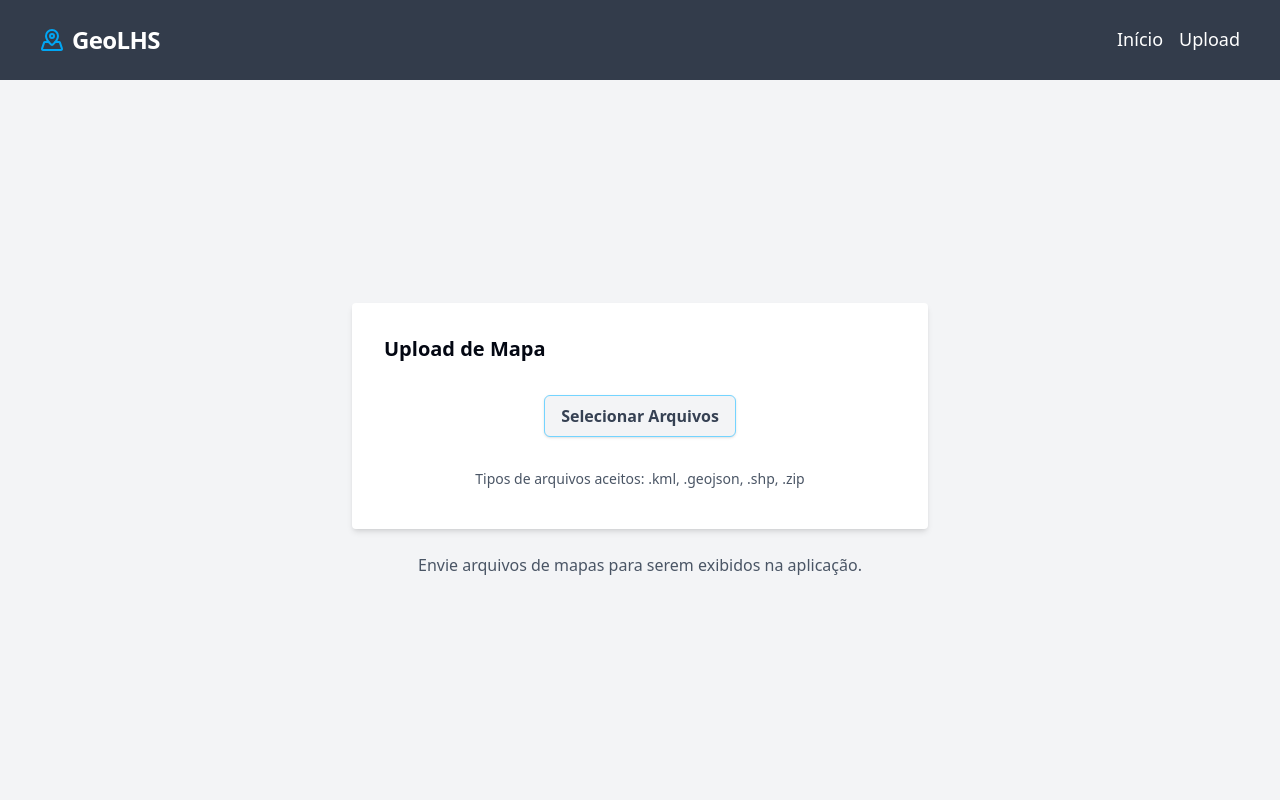
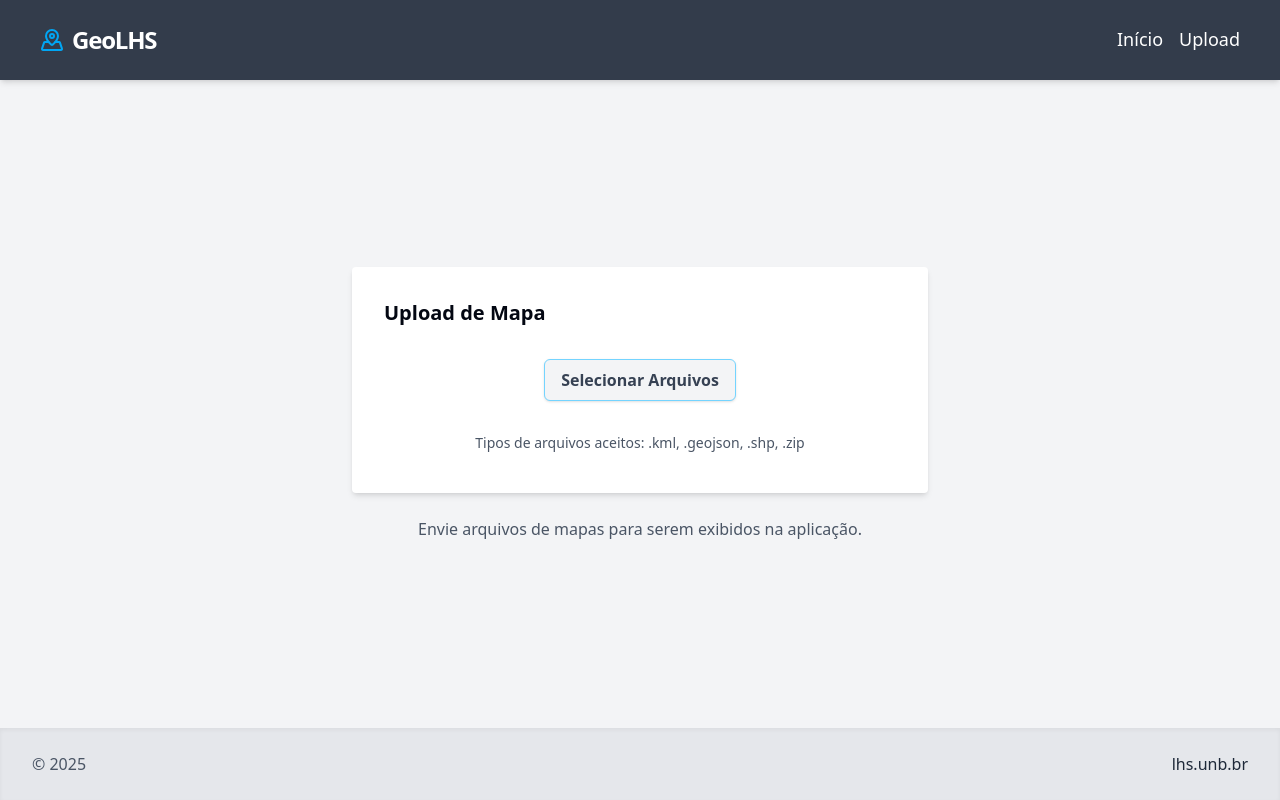
Before and after one commit to JulioRarick/geo_lhs, a Next.js app: page /upload in a window 1280 px wide. Built offline with nearby package versions, Linux system fonts and the light colour scheme.

Commit message:
✨ feat: added footer component

```diff
--- a/src/app/layout.tsx
+++ b/src/app/layout.tsx
@@ -13,6 +13,7 @@ const geistSans = Geist({
 const geistMono = Geist_Mono({
   variable: '--font-geist-mono',
   subsets: ['latin'],
+  weight: ['100', '200', '300', '400', '500', '600', '700', '800', '900']
 })
 
 export const metadata: Metadata = {
--- a/src/app/page.tsx
+++ b/src/app/page.tsx
@@ -1,5 +1,6 @@
 'use client'
 
+import { Footer } from '@/components/footer'
 import { Header } from '@/components/header'
 import { MapList, MapType } from '@/components/map-list'
 import { useEffect, useState } from 'react'
@@ -36,7 +37,7 @@ export default function Home() {
   return (
     <main className="w-full flex flex-col min-h-screen">
       <Header />
-      <div className="container mx-auto py-8">
+      <div className="container mx-auto py-8 flex-1">
         {isLoading
           ? (
             <div>Carregando mapas...</div>
@@ -49,6 +50,7 @@ export default function Home() {
               <MapList mapas={mapas || []} />
               )}
       </div>
+      <Footer />
     </main>
   )
 }
--- a/src/app/upload/page.tsx
+++ b/src/app/upload/page.tsx
@@ -1,6 +1,7 @@
 'use client'
 
 import { FileUploadButton } from '@/components/file-upload-button'
+import { Footer } from '@/components/footer'
 import { Header } from '@/components/header'
 import { X } from 'lucide-react'
 import { useState, ChangeEvent } from 'react'
@@ -79,8 +80,8 @@ export default function UploadPage() {
   }
 
   return (
-    <main className="w-full min-h-screen h-screen bg-gray-100 ">
-      <section className="h-full flex flex-col items-center w-full">
+    <main className="w-full min-h-screen flex flex-col h-screen bg-gray-100 ">
+      <section className="h-full flex flex-col items-center flex-1 w-full">
         <Header />
         <section className="flex gap-4 flex-col w-full h-full flex-1 items-center justify-center">
           <article className="bg-white flex items-center gap-4 justify-center flex-col p-8 rounded shadow-md w-xl">
@@ -128,6 +129,7 @@ export default function UploadPage() {
           <p className="text-gray-600 mt-2">Envie arquivos de mapas para serem exibidos na aplicação.</p>
         </section>
       </section>
+      <Footer />
     </main>
   )
 }
--- /dev/null
+++ b/src/components/footer.tsx
@@ -0,0 +1,13 @@
+import Link from 'next/link'
+export function Footer() {
+  return (
+    <footer className="flex items-center justify-center py-6 justify-self-end px-8 w-full self-end bg-gray-200 shadow-inner">
+      <article className="flex items-center justify-between container">
+        <p className="text-gray-600">&copy; 2025</p>
+        <Link href="https://lhs.unb.br/sentinela" className="hover:text-blue-500 hover:underline text-gray-800">
+          lhs.unb.br
+        </Link>
+      </article>
+    </footer>
+  )
+}
--- a/src/components/header.tsx
+++ b/src/components/header.tsx
@@ -3,9 +3,9 @@ import Link from 'next/link'
 
 export function Header() {
   return (
-    <header className="bg-gray-800/90 text-white w-full flex items-center justify-center">
+    <header className="bg-gray-800/90 text-white w-full flex items-center justify-center shadow-md">
       <article className="px-10 py-6 justify-center flex items-center container flex-col xl:flex-row xl:justify-between">
-        <Link href="/" className="text-2xl hover:scale-105 transition-all ease-in-out font-bold tracking-tight flex items-center gap-2">
+        <Link href="/" className="text-2xl hover:scale-105 transition-all ease-in-out font-extrabold tracking-tighter flex items-center gap-2">
           <MapPinned className="w-6 h-6 text-sky-500" />
           GeoLHS
         </Link>
--- a/src/components/map-list.tsx
+++ b/src/components/map-list.tsx
@@ -54,7 +54,7 @@ export function MapList({ mapas }: MapListProps): JSX.Element | null {
   return (
     <div className="grid grid-cols-1 md:grid-cols-2 lg:grid-cols-3 gap-4 p-4">
       {mapas.map((mapa) => (
-        <div key={mapa.id} className="bg-white rounded shadow-md overflow-hidden">
+        <div key={mapa.id} className="bg-gray-100 rounded drop-shadow-lg overflow-hidden">
           <h3 className="p-2 font-semibold text-center">{mapa.nome}</h3>
           <div style={{ height: '300px', width: '100%' }}>
             <LeafletMapContainer
```
